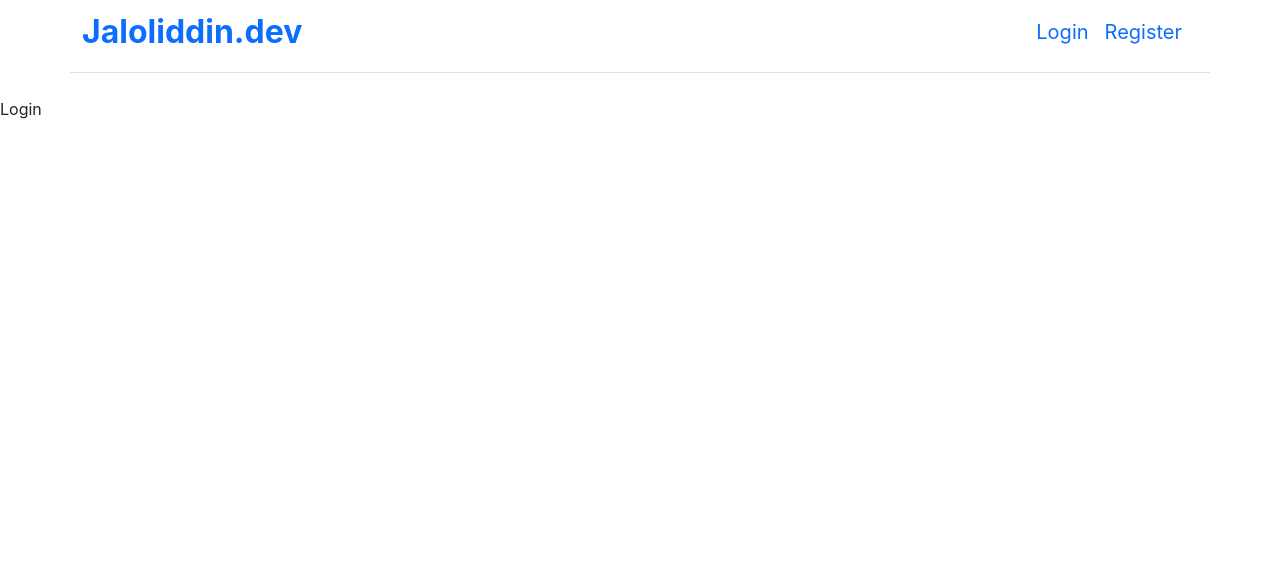
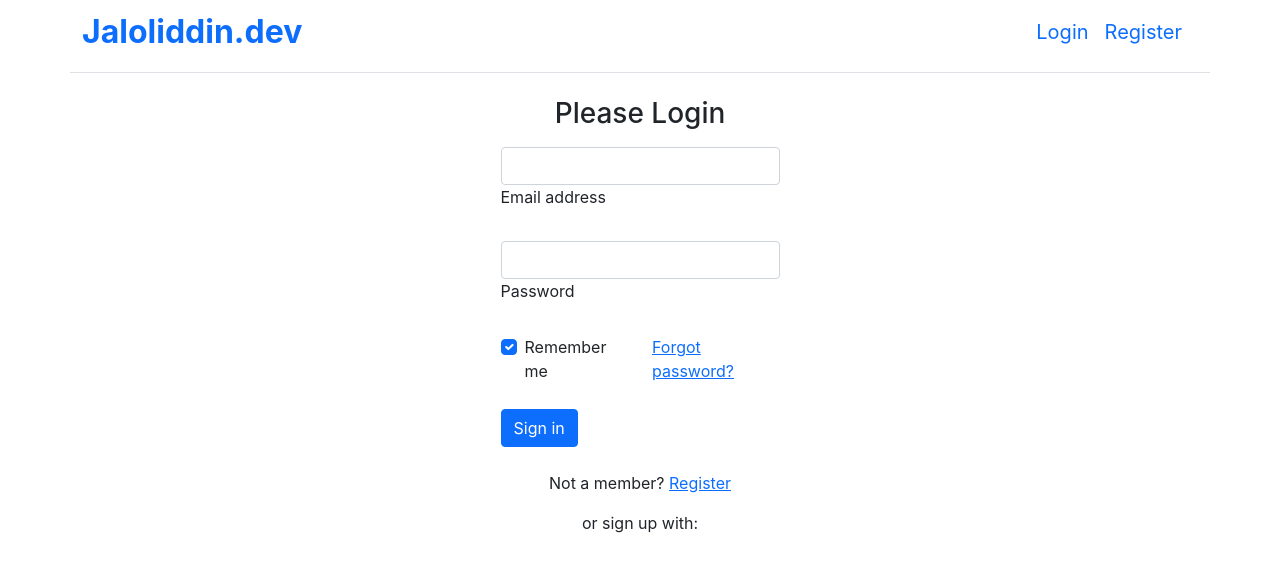
Before and after one commit to DEW0277/reduxPractics, a React (Create React App) app: page /login in a window 1280 px wide. Shown: the top 572 px of the page. Built offline with nearby package versions, Linux system fonts and the light colour scheme.

Commit message:
added login code

```diff
--- a/src/Components/login.jsx
+++ b/src/Components/login.jsx
@@ -1,9 +1,78 @@
-import React from 'react'
+import React from "react";
+import { Link } from "react-router-dom";
 
 const Login = () => {
   return (
-    <div>Login</div>
-  )
-}
+    <div className="container">
+      <h3 className="text-center">Please Login</h3>
+      <form className="w-25 my-3 m-auto">
+        <div className="form-outline mb-4">
+          <input type="email" id="form2Example1" className="form-control" />
+          <label className="form-label" for="form2Example1">
+            Email address
+          </label>
+        </div>
 
-export default Login
+        <div className="form-outline mb-4">
+          <input type="password" id="form2Example2" className="form-control" />
+          <label className="form-label" for="form2Example2">
+            Password
+          </label>
+        </div>
+
+        <div className="row mb-4">
+          <div className="col d-flex justify-content-center">
+            <div className="form-check">
+              <input
+                className="form-check-input"
+                type="checkbox"
+                value=""
+                id="form2Example31"
+                checked
+              />
+              <label className="form-check-label" for="form2Example31">
+                {" "}
+                Remember me{" "}
+              </label>
+            </div>
+          </div>
+
+          <div className="col">
+            <a href="#!">Forgot password?</a>
+          </div>
+        </div>
+
+        <button
+          type="button"
+          className="btn text-center btn-primary btn-block mb-4"
+        >
+          Sign in
+        </button>
+
+        <div className="text-center">
+          <p>
+            Not a member? <Link to={"/register"}>Register</Link>
+          </p>
+          <p>or sign up with:</p>
+          <button type="button" className="btn btn-link btn-floating mx-1">
+            <i className="fab fa-facebook-f"></i>
+          </button>
+
+          <button type="button" className="btn btn-link btn-floating mx-1">
+            <i className="fab fa-google"></i>
+          </button>
+
+          <button type="button" className="btn btn-link btn-floating mx-1">
+            <i className="fab fa-twitter"></i>
+          </button>
+
+          <button type="button" className="btn btn-link btn-floating mx-1">
+            <i className="fab fa-github"></i>
+          </button>
+        </div>
+      </form>
+    </div>
+  );
+};
+
+export default Login;
```
